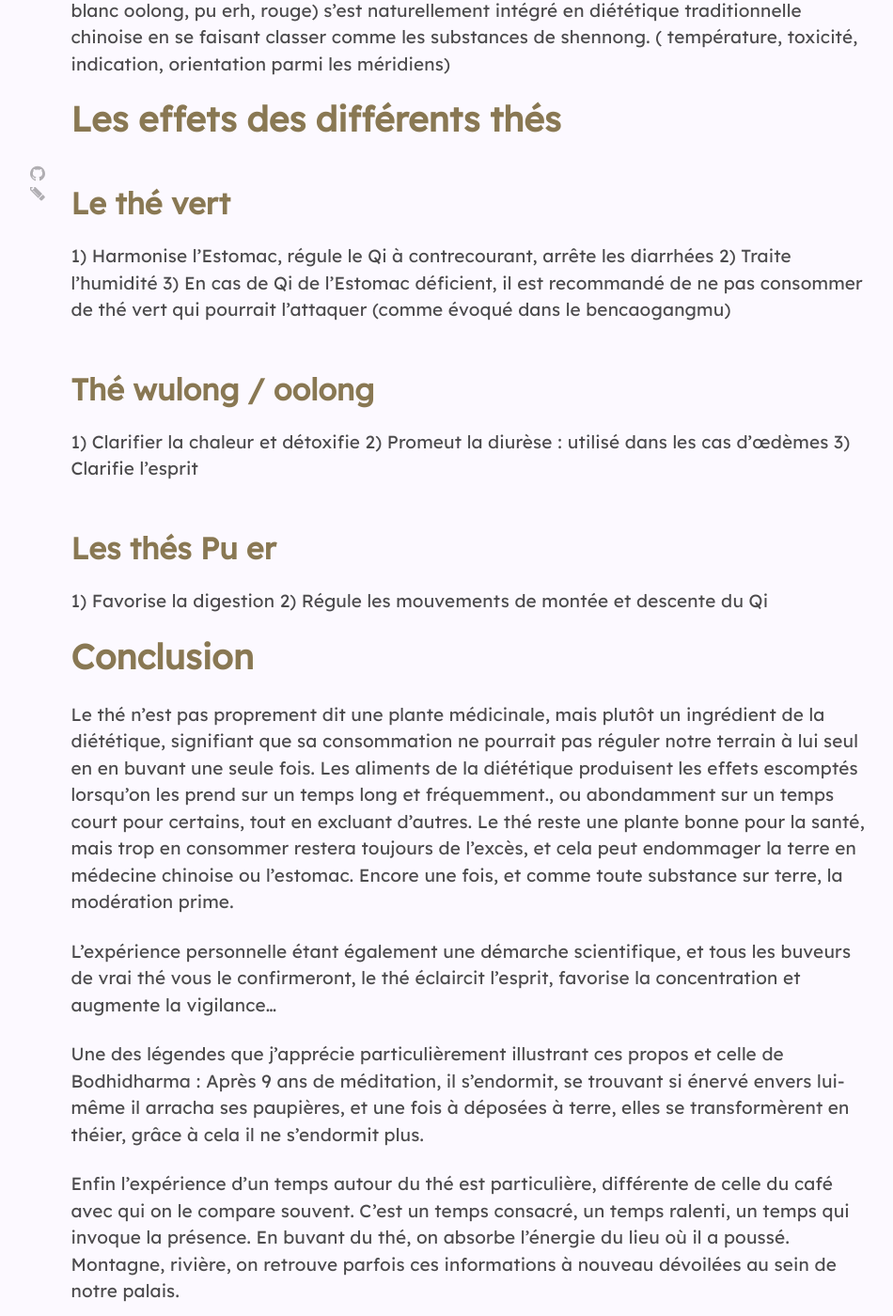
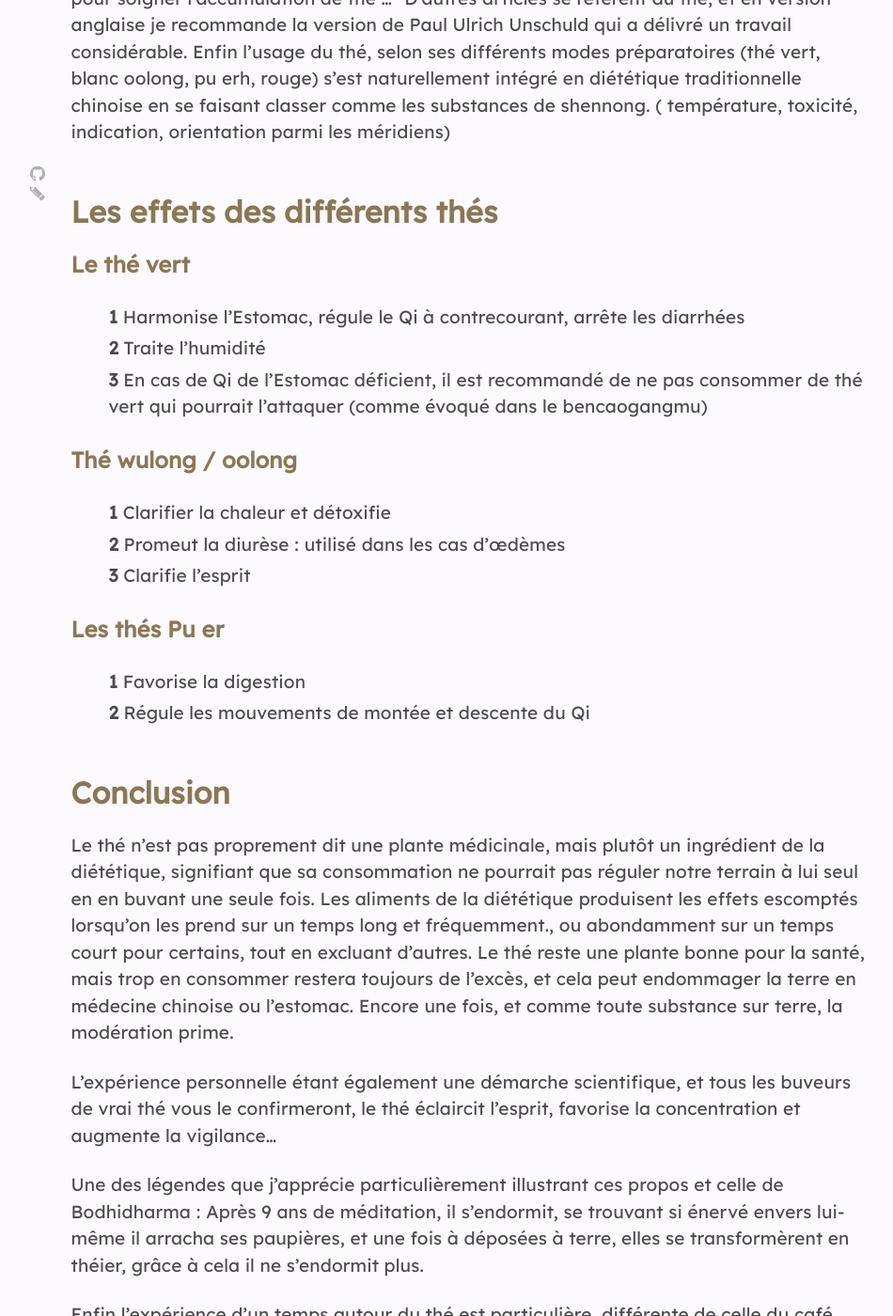
Before and after one commit to brutdethe/site, a Jekyll site: the page built from ressources/_base/bienfaitsduthe.md, in a window 1280 px wide and 1400 px high, scrolled down 1881 px. Shown: the whole window at 94% size, without its empty margins (142-1092 px from the left). Built offline with Jekyll 4.4.1, drawn with Linux system fonts in a browser that asks for light colours; nearby versions of some CDN libraries; some of the changed text lies outside the part shown.

```diff
--- a/ressources/_base/bienfaitsduthe.md
+++ b/ressources/_base/bienfaitsduthe.md
@@ -28,26 +31,26 @@ On parle aussi des effets secondaires du thé :
 *D’autres articles se réfèrent au thé, et en version anglaise je recommande la version de Paul Ulrich Unschuld qui a délivré un travail considérable.
 Enfin l’usage du thé, selon ses différents modes préparatoires (thé vert, blanc oolong, pu erh, rouge) s’est naturellement intégré en diététique traditionnelle chinoise en se faisant classer comme les substances de shennong. ( température, toxicité, indication, orientation parmi les méridiens)
 
-# Les effets des différents thés
+## Les effets des différents thés
 
-## Le thé vert
+### Le thé vert
 
-1)	Harmonise l’Estomac, régule le Qi à contrecourant, arrête les diarrhées
-2)	Traite l’humidité
-3)	En cas de Qi de l’Estomac déficient, il est recommandé de ne pas consommer de thé vert qui pourrait l’attaquer (comme évoqué dans le bencaogangmu)
+1. Harmonise l’Estomac, régule le Qi à contrecourant, arrête les diarrhées
+2.	Traite l’humidité
+3.	En cas de Qi de l’Estomac déficient, il est recommandé de ne pas consommer de thé vert qui pourrait l’attaquer (comme évoqué dans le bencaogangmu)
 
-## Thé wulong / oolong
+### Thé wulong / oolong
 
-1)	Clarifier la chaleur et détoxifie
-2)	Promeut la diurèse : utilisé dans les cas d’œdèmes
-3)	Clarifie l’esprit
+1.	Clarifier la chaleur et détoxifie
+2.	Promeut la diurèse : utilisé dans les cas d’œdèmes
+3.	Clarifie l’esprit
 
-## Les thés Pu er
+### Les thés Pu er
 
-1)	Favorise la digestion
-2)	Régule les mouvements de montée et descente du Qi
+1.	Favorise la digestion
+2.	Régule les mouvements de montée et descente du Qi
 
-# Conclusion
+## Conclusion
 
 Le thé n’est pas proprement dit une plante médicinale, mais plutôt un ingrédient de la diététique, signifiant que sa consommation ne pourrait pas réguler notre terrain à lui seul en en buvant une seule fois. Les aliments de la diététique produisent les effets escomptés lorsqu’on les prend sur un temps long et fréquemment., ou abondamment sur un temps court pour certains, tout en excluant d’autres. Le thé reste une plante bonne pour la santé, mais trop en consommer restera toujours de l’excès, et cela peut endommager la terre en médecine chinoise ou l’estomac. Encore une fois, et comme toute substance sur terre, la modération prime.
 
@@ -62,4 +65,4 @@ Découvrir le thé, c’est se promener dans l’histoire de la Chine par la ter
 Pauline Miranda
 Praticienne en médecine chinoise
 10 rue de la Méditerranée 34070 Montpellier
-https://www.montpellier-acupuncture.fr/
+https://www.montpellier-acupuncture.fr
```
Also changed, not shown: other parts of ressources/_base/bienfaitsduthe.md (+4 -1 lines).
